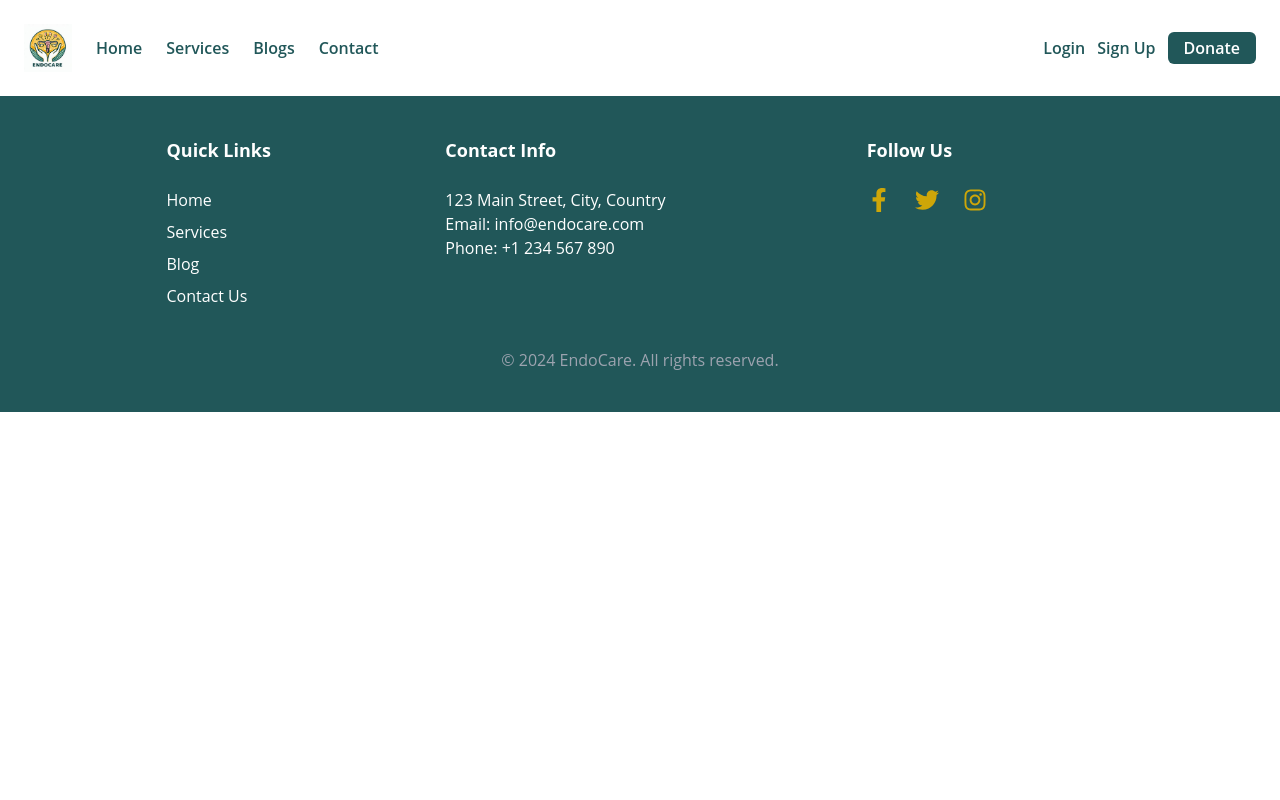
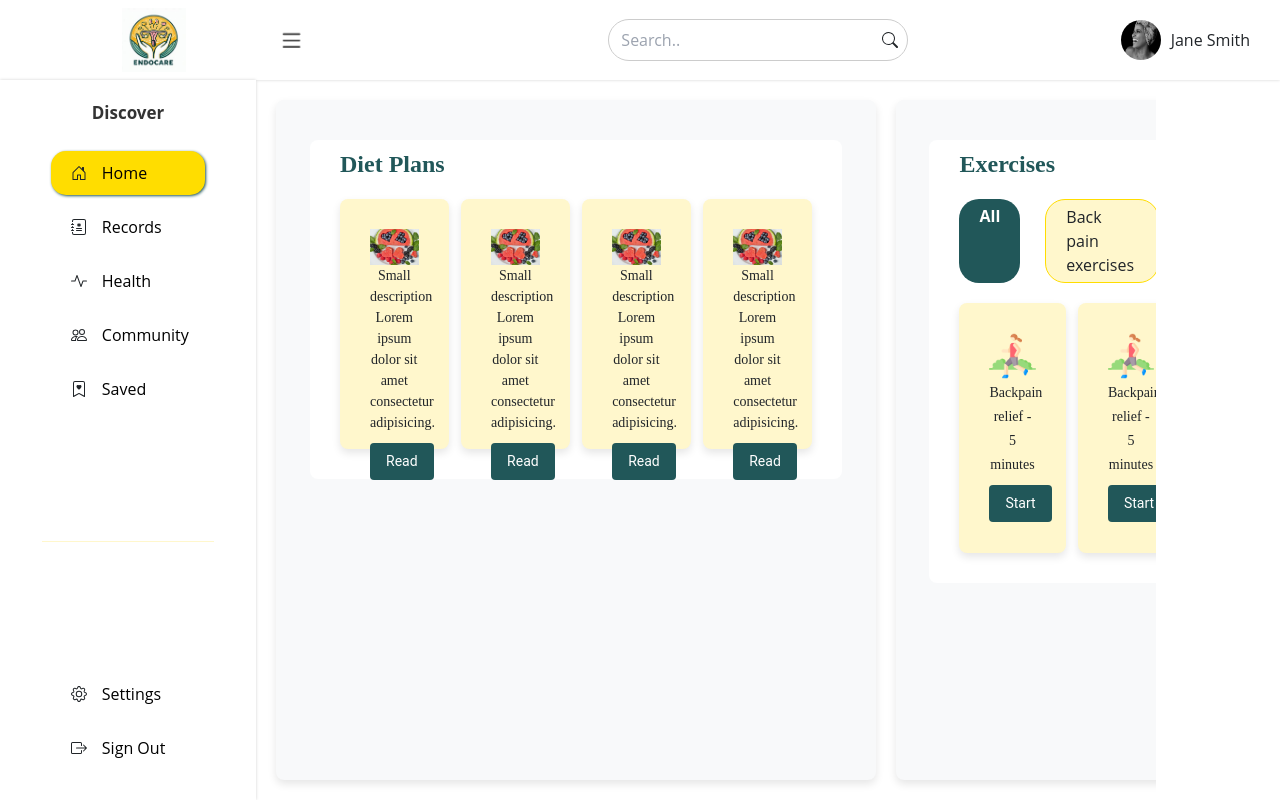
Before and after one commit to Wamziss/EndoCare, a React (Vite) app: page /saved in a window 1280 px wide. Built offline with nearby package versions, Linux system fonts and the light colour scheme.

Commit message:
configure the paths

```diff
--- /dev/null
+++ b/src/Components/Dashboard/Saved.jsx
@@ -0,0 +1,52 @@
+import React from "react";
+
+import Diet from "../Dashboard/Saved/Diet";
+import Exercises from "../Dashboard/Saved/Exercises";
+import Resources from "../Dashboard/Saved/Resources";
+import Navigation from "./Navigation";
+import Sidebar from "./Sidebar";
+
+function Saved() {
+  const containerStyle = {
+    display: "grid",
+    gridTemplateColumns: "1fr 1fr 1fr", // Three equal columns
+    gap: "20px", // Adjust the gap between columns as needed
+    padding: "20px",
+    width: "900px",
+    height: "100%",
+  };
+
+  const sectionStyle = {
+    display: "flex",
+    flexDirection: "column",
+    alignItems: "center",
+    padding: "20px",
+    backgroundColor: "#f8f9fa",
+    borderRadius: "8px",
+    boxShadow: "0 4px 8px rgba(0, 0, 0, 0.1)",
+  };
+
+  return (
+    <div>
+      <Navigation />
+      <div className="contentArea">
+        <Sidebar />
+        <div className="mainContent">
+          <div style={containerStyle}>
+            <div style={sectionStyle}>
+              <Diet />
+            </div>
+            <div style={sectionStyle}>
+              <Exercises />
+            </div>
+            <div style={sectionStyle}>
+              <Resources />
+            </div>
+          </div>
+        </div>
+      </div>
+    </div>
+  );
+}
+
+export default Saved;
--- a/src/main.jsx
+++ b/src/main.jsx
@@ -111,8 +111,8 @@
 import Records from './Components/Dashboard/Records.jsx'
 import Health from './Components/Dashboard/Health.jsx'
 import Community from './Components/Dashboard/Community.jsx'
-// import Saved from './Components/Dashboard/Saved.jsx'
 import Settings from './Components/Dashboard/Settings.jsx'
+import Saved from './Components/Dashboard/Saved.jsx'
 
 ReactDOM.createRoot(document.getElementById('root')).render(
   <React.StrictMode>
@@ -123,7 +123,7 @@
         <Route path="/records" element={<Records />} />
         <Route path="/health" element={<Health />} />
         <Route path="/community" element={<Community />} />
-        {/* <Route path="/saved" element={<Saved />} /> */}
+        <Route path="/saved" element={<Saved />} />
         <Route path="/settings" element={<Settings />} />
       </Routes>
     </BrowserRouter>
```
